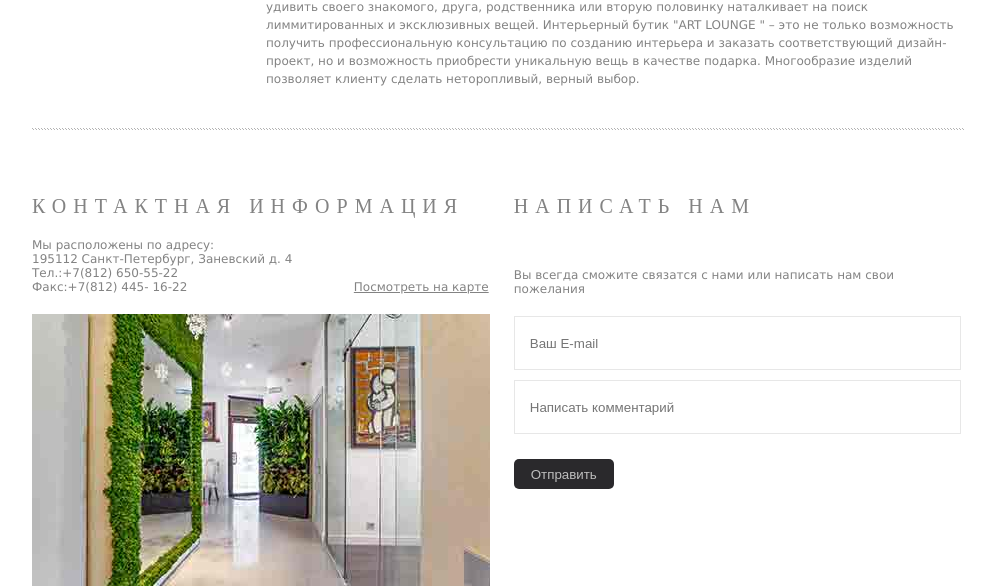
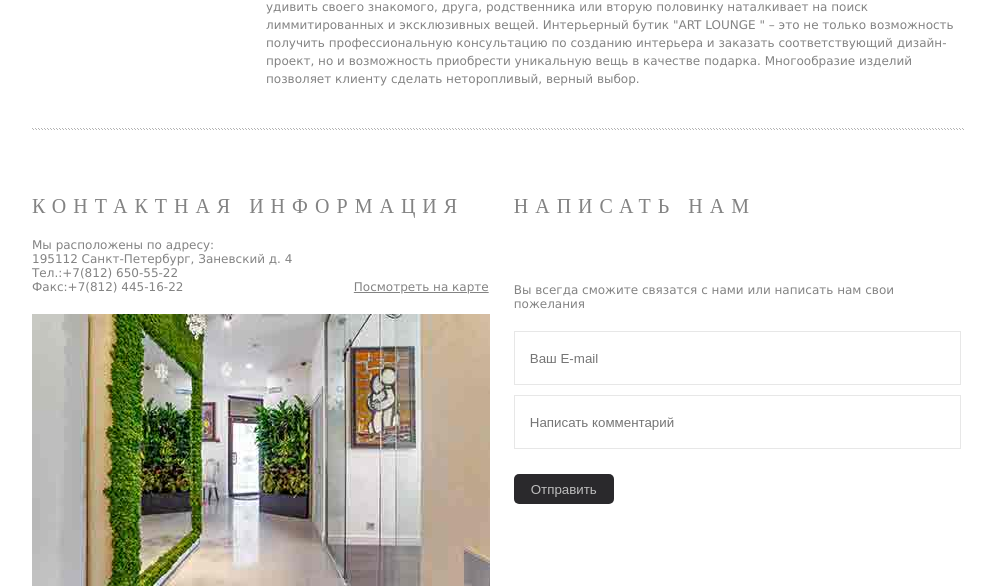
Before and after one commit to alifanov/artlounge, a Django app: page / in a window 1280 px wide. Shown: the part 2111-2697 px from the top of the page, without its empty margins (142-1137 px from the left). Run offline with Django 3.2, Linux system fonts and the light colour scheme; some libraries are stand-ins or nearby versions.

Commit message:
new footer contacts

```diff
--- a/templates/base.html
+++ b/templates/base.html
@@ -157,7 +157,7 @@
                 Мы расположены по адресу:<br/>
                 195112 Санкт-Петербург, Заневский д. 4<br />
                 Тел.:+7(812) 650-55-22<br/>
-                Факс:+7(812) 445- 16-22             <a href="#">Посмотреть на карте</a>
+                Факс:+7(812) 445-16-22             <a href="#">Посмотреть на карте</a>
             </div>
             <img src="{{ STATIC_URL }}img/contacts-img.jpg" />
 
@@ -167,7 +167,7 @@
                 <div class="big-title">
                     Написать нам
                 </div>
-                <div class="contacts-desc" style="padding-top: 30px;">
+                <div class="contacts-desc" style="padding-top: 45px;">
                     Вы всегда сможите связатся с нами или написать нам свои пожелания
                 </div>
                 <div class="input-wrapper">
```
